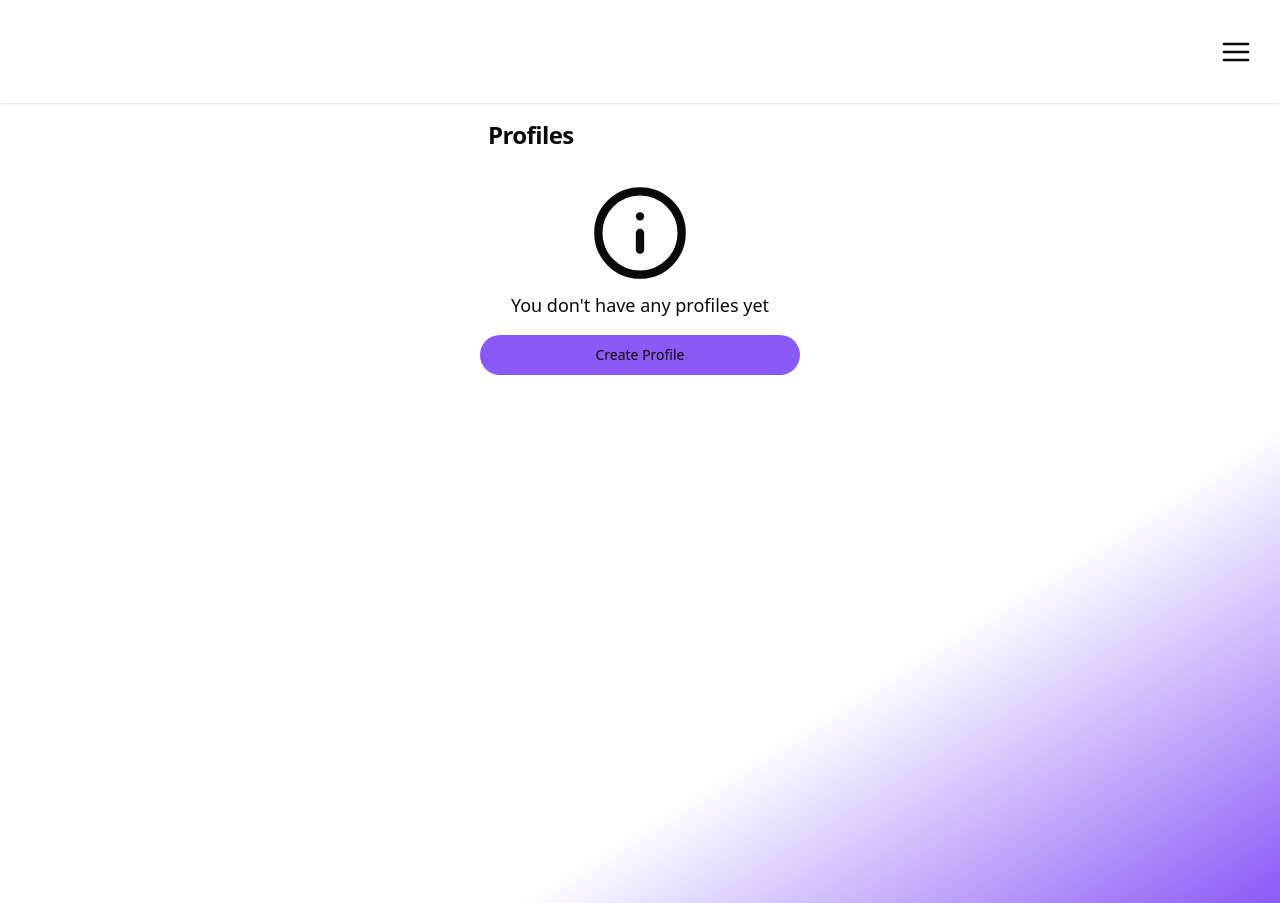
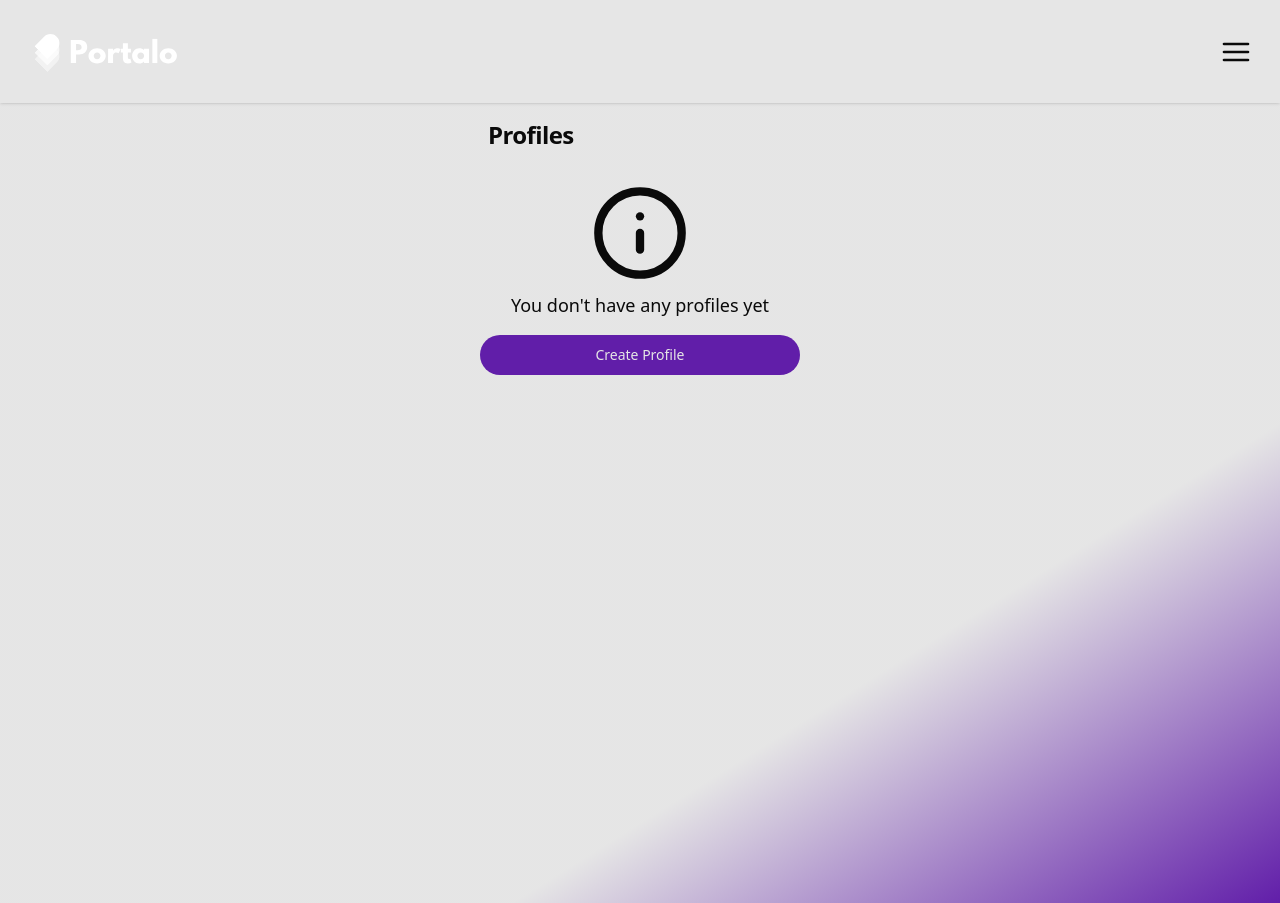
Before and after one commit to portalo-app/portalo-ui, a Next.js app: page / in a window 1280 px wide. Built offline with nearby package versions, Linux system fonts and the light colour scheme.

Commit message:
fix: better a11y

```diff
--- a/src/components/addresses/AddressForm.tsx
+++ b/src/components/addresses/AddressForm.tsx
@@ -255,7 +255,7 @@ const AddressForm: React.FC<AddressFormProps> = ({
                         className="relative z-10 bottom-10 left-28 p-0 bg-transparent hover:border-none hover:bg-transparent"
                         onClick={pasteFromClipboard}
                       >
-                        <Clipboard color="grey" />
+                        <Clipboard color="grey" aria-label="paste address" />
                       </Button>
                     </div>
                   </FormControl>
--- a/src/components/entities/EntitySelect.tsx
+++ b/src/components/entities/EntitySelect.tsx
@@ -42,7 +42,11 @@ const EntitySelect: FC<EntitySelectProps> = ({ profileId }) => {
               Bank Account
             </Label>
           </div>
-          <RadioGroupItem value="FIAT" id="FIAT" />
+          <RadioGroupItem
+            value="FIAT"
+            id="FIAT"
+            aria-label="select fiat option"
+          />
         </div>
         <div className="flex items-center space-x-2 border p-4 rounded-xl justify-between">
           <div className="flex items-center">
@@ -51,7 +55,11 @@ const EntitySelect: FC<EntitySelectProps> = ({ profileId }) => {
               Crypto Account
             </Label>
           </div>
-          <RadioGroupItem value="CRYPTO" id="CRYPTO" />
+          <RadioGroupItem
+            value="CRYPTO"
+            id="CRYPTO"
+            aria-label="select crypto option"
+          />
         </div>
       </RadioGroup>
       <Button onClick={handleEntityClick}>Continue</Button>
--- a/src/components/layout/Navbar.tsx
+++ b/src/components/layout/Navbar.tsx
@@ -73,7 +73,7 @@ const Navbar: React.FC<NavbarProps> = () => {
         <div className="flex my-auto ">
           <Sheet>
             <SheetTrigger asChild>
-              <AlignJustify size={32} className="mr-4" />
+              <AlignJustify size={32} className="mr-4" role="img" />
             </SheetTrigger>
             <SheetContent>
               <SheetHeader>
--- a/src/components/layout/PageLayout.tsx
+++ b/src/components/layout/PageLayout.tsx
@@ -22,7 +22,7 @@ const PageLayout: React.FC<PageLayoutProps> = ({
         <div className="flex gap-2 items-center justify-start">
           {backPath && (
             <Link href={backPath} onClick={() => backClick && backClick()}>
-              <ChevronLeft />
+              <ChevronLeft aria-label="go back" />
             </Link>
           )}
           {backClick && !backPath && (
--- a/src/components/profiles/ProfileCard.tsx
+++ b/src/components/profiles/ProfileCard.tsx
@@ -55,7 +55,7 @@ const ProfileCard: React.FC<ProfileCardProps> = ({ profile }) => {
             </div>
             <div className="flex gap-2 items-center">
               <Link href={`${ROUTES.APP_PROFILE}/${id}`}>
-                <TypographySmall className="text-primary flex items-center">
+                <TypographySmall className="text-secondary flex items-center ">
                   <Plus size={20} />
                   Add address
                 </TypographySmall>
@@ -118,7 +118,7 @@ const MenuItems: React.FC<any> = ({
   return (
     <Popover>
       <PopoverTrigger>
-        <MoreVertical size={24} />
+        <MoreVertical size={24} aria-label="open" />
       </PopoverTrigger>
       <PopoverContent className="w-[150px] space-y-2 flex flex-col items-center">
         <Dialog open={dialogIsOpen} onOpenChange={handleDialogIsOpen}>
--- a/src/core/ui/Button.tsx
+++ b/src/core/ui/Button.tsx
@@ -9,13 +9,14 @@ const buttonVariants = cva(
   {
     variants: {
       variant: {
-        default: 'bg-primary text-foreground hover:bg-background hover:border hover:border-primary hover:text-primary rounded-3xl',
+        default:
+          'bg-primary text-background dark:text-foreground hover:bg-background hover:border hover:border-primary hover:text-primary rounded-3xl',
         destructive:
           'bg-destructive/10 border-destructive border-2 text-destructive hover:bg-destructive/90 hover:text-foreground',
         outline:
           'border border-input bg-background hover:bg-accent hover:text-accent-foreground',
         secondary:
-          'text-primary bg-background p-0 border-none',
+          'text-primary dark:text-secondary bg-background p-0 border-none',
         ghost: 'hover:bg-accent hover:text-accent-foreground',
         link: 'text-primary underline-offset-4 hover:underline',
       },
@@ -35,7 +36,7 @@ const buttonVariants = cva(
 
 export interface ButtonProps
   extends React.ButtonHTMLAttributes<HTMLButtonElement>,
-  VariantProps<typeof buttonVariants> {
+    VariantProps<typeof buttonVariants> {
   asChild?: boolean;
 }
 
--- a/src/core/ui/Card.tsx
+++ b/src/core/ui/Card.tsx
@@ -9,7 +9,7 @@ const Card = React.forwardRef<
   <div
     ref={ref}
     className={cn(
-      'border bg-background text-card-foreground shadow-sm rounded-xl hover:shadow-primary hover:border-primary hover:shadow-sm',
+      'border border-foreground bg-card text-card-foreground shadow-sm rounded-xl hover:shadow-primary hover:border-primary hover:shadow-sm',
       className
     )}
     {...props}
--- a/src/core/ui/Tab.tsx
+++ b/src/core/ui/Tab.tsx
@@ -14,7 +14,7 @@ const TabsList = React.forwardRef<
   <TabsPrimitive.List
     ref={ref}
     className={cn(
-      'inline-flex h-10 items-center justify-center rounded-md bg-muted p-1 text-muted-foreground',
+      'inline-flex h-10 items-center justify-center rounded-md bg-muted p-1 text-muted-background',
       className
     )}
     {...props}
@@ -29,7 +29,7 @@ const TabsTrigger = React.forwardRef<
   <TabsPrimitive.Trigger
     ref={ref}
     className={cn(
-      'inline-flex items-center justify-center whitespace-nowrap rounded-sm px-3 py-1.5 text-sm font-medium ring-offset-background transition-all focus-visible:outline-none focus-visible:ring-2 focus-visible:ring-ring focus-visible:ring-offset-2 disabled:pointer-events-none disabled:opacity-50 data-[state=active]:bg-primary data-[state=active]:text-foreground data-[state=active]:shadow-sm',
+      'inline-flex items-center justify-center whitespace-nowrap rounded-sm px-3 py-1.5 text-sm font-medium ring-offset-background transition-all focus-visible:outline-none focus-visible:ring-2 focus-visible:ring-ring focus-visible:ring-offset-2 disabled:pointer-events-none disabled:opacity-50 data-[state=active]:bg-primary data-[state=active]:text-background dark:data-[state=active]:text-foreground data-[state=active]:shadow-sm',
       className
     )}
     {...props}
--- a/src/styles/globals.css
+++ b/src/styles/globals.css
@@ -4,18 +4,18 @@
 
 @layer base {
   :root {
-    --background: 0 0% 100%;
+    --background: 0 0% 90%;
     --foreground: 0 0% 3.9%;
-    --card: 0 0% 100%;
+    --card: 0 0% 95%;
     --card-foreground: 0 0% 3.9%;
     --popover: 0 0% 100%;
     --popover-foreground: 0 0% 3.9%;
-    --primary: 258, 90%, 66%;
+    --primary: 269 70% 39%;
     --primary-foreground: 0 0% 98%;
-    --secondary: 0 0% 96.1%;
+    --secondary: 269 70% 39%;
     --secondary-foreground: 0 0% 9%;
     --muted: 0 0% 96.1%;
-    --muted-foreground: 0 0% 45.1%;
+    --muted-foreground: 0 0% 30%;
     --accent: 0 0% 96.1%;
     --accent-foreground: 0 0% 9%;
     --destructive: 0 84% 60%;
@@ -27,15 +27,15 @@
   }
 
   .dark {
-    --background: 0, 0%, 15%;
+    --background: 0, 0%, 14%;
     --foreground: 0 0% 98%;
-    --card: 0 0% 3.9%;
+    --card: 0 0%, 13%;
     --card-foreground: 0 0% 98%;
     --popover: 0, 0%, 15%;
     --popover-foreground: 0 0% 98%;
-    --primary: 258, 90%, 66%;
+    --primary: 269 70% 39%;
     --primary-foreground: 0 0% 9%;
-    --secondary: 0 0% 14.9%;
+    --secondary: 273 73% 67%;
     --secondary-foreground: 0 0% 98%;
     --muted: 0 0% 14.9%;
     --muted-foreground: 0 0% 63.9%;
```
